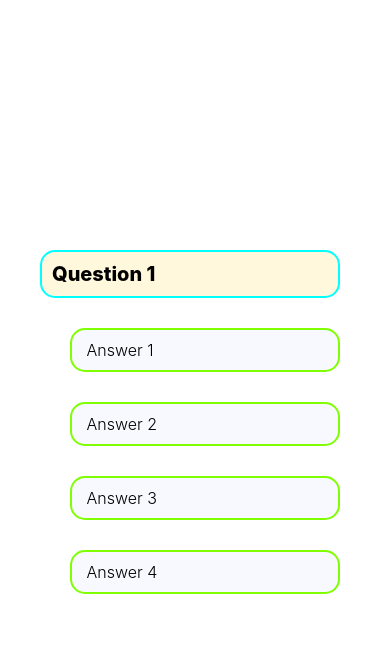
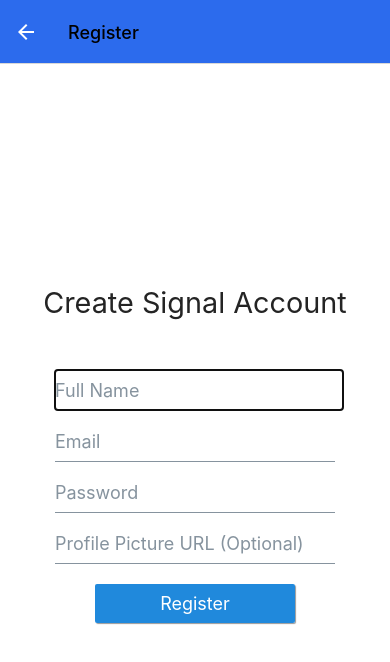
Before and after one commit to dunguyen-3112/Quiz-app, a React Native app: screen /Register in a window 390 px wide. Shown: the top 662 px of the page. Built offline with nearby package versions, Linux system fonts and the light colour scheme; no server answers.

Commit message:
code login and signup

```diff
--- a/App.js
+++ b/App.js
@@ -1,18 +1,26 @@
-import { StatusBar } from 'expo-status-bar';
-import { StyleSheet, Text, View,SafeAreaView,ScrollView } from 'react-native';
-import Question from './components/Question';
-import {fakeData} from './data/fakeData'
-export default function App() {
+import { StyleSheet,View,Text } from 'react-native';
+import { NavigationContainer } from '@react-navigation/native';
+import LoginScreen from './components/LoginScreen';
+import { createNativeStackNavigator } from '@react-navigation/native-stack';
+import RegisterScreen from './components/RegisterScreen';
+import HomeScreen from './components/HomeScreen'
+
+const Stack = createNativeStackNavigator()
+const globalScreenOptions = {
+  headerStyle:{backgroundColor:'#2C6BED'},
+  headerTitleStyle:{color:'while'},
+  headerTintColor:'white'
+}
+export default function Anpmpp() {
   return (
-    <View style={styles.container}>
-      <StatusBar style='light'/>
-      <SafeAreaView>
-        <ScrollView>
-        <Question text='Question 1' answer={{}}/>
-        </ScrollView>
-      </SafeAreaView>
-      <StatusBar style="auto" />
-    </View>
+   <NavigationContainer>
+     <Stack.Navigator screenOptions={globalScreenOptions}>
+       <Stack.Screen name='Login' component={LoginScreen}/>
+       <Stack.Screen name='Register' component={RegisterScreen} />
+       <Stack.Screen name='Home' component={HomeScreen} />
+     </Stack.Navigator>
+   </NavigationContainer>
+
   );
 }
 
--- /dev/null
+++ b/components/HomeScreen.js
@@ -0,0 +1,41 @@
+import { StyleSheet, Text, View ,SafeAreaView,ScrollView,TouchableOpacity} from 'react-native'
+import React, { useLayoutEffect } from 'react'
+import { auth } from '../firebase'
+import { Avatar } from '@rneui/base'
+import Question from './Question'
+
+const HomeScreen = ({navigation}) => {
+  const signOutUser = ()=>{
+    auth
+        .signOut().then(()=>{
+          navigation.replace("Login")
+        })
+  }
+
+  useLayoutEffect(()=>{
+    navigation.setOptions({
+      title:"Signal",
+      headerStyle:{backgroundColor:'#fff'},
+      headerTitleStyle:{color:'#000'},
+      headerTintColor:"black",
+      headerLeft:()=>(
+        <View style={{marginLeft:20}}>
+          <TouchableOpacity onPress={signOutUser} activeOpacity={0.5}>
+            <Avatar rounded source={{uri:auth?.currentUser?.photoURL}}/>
+          </TouchableOpacity>
+        </View>
+      )
+    })
+  })
+  return (
+    <SafeAreaView>
+     <ScrollView>
+      <Question text='1. Em bao nhieu tuoi?'/>
+     </ScrollView>
+    </SafeAreaView>
+  )
+}
+
+export default HomeScreen
+
+const styles = StyleSheet.create({})
--- /dev/null
+++ b/components/LoginScreen.js
@@ -0,0 +1,80 @@
+import { StyleSheet, Text, View ,KeyboardAvoidingView} from 'react-native'
+import React, { useState ,useEffect} from 'react'
+import { Button,Image, Input } from '@rneui/base'
+import { StatusBar } from 'expo-status-bar'
+import { auth } from '../firebase'
+
+
+const LoginScreen = ({navigation}) => {
+  const [email,setEmail] = useState('')
+  const [password,setPassword] = useState('')
+
+  useEffect(() => {
+    const unsubscribe = auth.onAuthStateChanged(user => {
+      if (user) {
+        navigation.replace("Home")
+      }
+    })
+    return unsubscribe
+  }, [])
+  const signIn = ()=>{
+    auth
+    .signInWithEmailAndPassword(email, password)
+    .catch(error => alert(error.message))
+  }
+  return (
+    <KeyboardAvoidingView behavior='padding' style={styles.container}>
+      <StatusBar style='light'/>
+          <Image source={{
+            uri:'https://i.pinimg.com/originals/d0/33/30/d0333051d24ff9adba8cc63b100016a9.png'
+          }}
+        style={{width:200,height:200}}
+        />
+        <View style={styles.inputContainer}>
+          <Input
+          placeholder='Email'
+          autoFocus type='email'
+          value={email}
+          onChangeText={text=>setEmail(text)}
+          />
+          <Input
+          placeholder='Password'
+          secureTextEntry
+          type='password'
+          value={password}
+          onChangeText={text=>setPassword(text)}
+          />
+        </View>
+          <Button
+            title='Login'
+            containerStyle={styles.button}
+            onPress={signIn}
+          />
+          <Button
+            title='Register'
+            type='outline'
+            containerStyle={styles.button}
+            onPress={()=>{navigation.navigate('Register')}}
+          />
+    </KeyboardAvoidingView>
+  )
+}
+
+export default LoginScreen
+
+const styles = StyleSheet.create({
+  container:{
+    flex:1,
+    alignItems:'center',
+    justifyContent:'center',
+    padding:10,
+    backgroundColor:'white'
+  },
+  inputContainer:{
+    width:300,
+  },
+  button:{
+    width:200,
+    marginTop:10,
+  }
+})
--- /dev/null
+++ b/components/RegisterScreen.js
@@ -0,0 +1,95 @@
+import { StyleSheet, View,KeyboardAvoidingView } from 'react-native'
+import React,{useLayoutEffect, useState} from 'react'
+import { StatusBar } from 'expo-status-bar'
+import { Button,Image, Input ,Text} from '@rneui/base'
+import { auth } from '../firebase'
+
+
+
+const RegisterScreen = ({navigation}) => {
+    const [name,setName] = useState('')
+    const [email,setEmail] = useState('')
+    const [password,setPassword] = useState('')
+    const [imageUrl,setImageUrl] = useState('')
+    const register = ()=>{
+      auth
+      .createUserWithEmailAndPassword(email, password)
+      .then(authUser => {
+        authUser.user.updateProfile({
+          displayName:name,
+          photoURL:imageUrl ||
+          'https://media.istockphoto.com/vectors/hipster-man-vector-avatar-vector-id1072484204?k=20&m=1072484204&s=612x612&w=0&h=EaokStoQuejKpBB-xWiOf3KHdF-riHRxEoLGRphccxk='
+        })
+      })
+      .catch(error => alert(error.message))
+    };
+
+    useLayoutEffect(()=>{
+      navigation.setOptions({
+        headerTitle:'Register',
+        headerBackTitle:"fdfdf",
+      })
+    },[navigation])
+
+  return (
+    <KeyboardAvoidingView behavior='padding' style={styles.container}>
+      <StatusBar style='light'/>
+      <Text h3 style={{marginBottom:50}}>Create Signal Account</Text>
+      <View style={styles.inputContainer}>
+          <Input
+            placeholder='Full Name'
+            autoFocus
+            type='text'
+            value={name}
+            onChangeText={text => setName(text)}
+          />
+          <Input
+            placeholder='Email'
+            type='email'
+            value={email}
+            onChangeText={text => setEmail(text)}
+          />
+          <Input
+            placeholder='Password'
+            type='password'
+            secureTextEntry
+            value={password}
+            onChangeText={text => setPassword(text)}
+          />
+          <Input
+            placeholder='Profile Picture URL (Optional)'
+            type='text'
+            value={imageUrl}
+            onChangeText={text => setImageUrl(text)}
+            onSubmitEditing={register}
+          />
+      </View>
+      <Button
+        onPress={register}
+        title='Register'
+        raised
+        containerStyle={styles.button}
+      />
+    </KeyboardAvoidingView>
+  )
+}
+
+export default RegisterScreen
+
+const styles = StyleSheet.create({
+    container:{
+        flex:1,
+        alignItems:'center',
+        justifyContent:'center',
+        padding:10,
+        backgroundColor:'white'
+    },
+    inputContainer:{
+        width:300,
+
+    },
+    button:{
+        width:200,
+        marginTop:10
+    }
+})
--- /dev/null
+++ b/firebase.js
@@ -0,0 +1,27 @@
+
+// Import the functions you need from the SDKs you need
+import * as firebase from "firebase";
+// TODO: Add SDKs for Firebase products that you want to use
+// https://firebase.google.com/docs/web/setup#available-libraries
+
+// Your web app's Firebase configuration
+const firebaseConfig = {
+  apiKey: "AIzaSyDHvq-qnhgTzdZ-DHR6IPyHMf3LT4KlE6k",
+  authDomain: "quiz-app-d3c3b.firebaseapp.com",
+  projectId: "quiz-app-d3c3b",
+  storageBucket: "quiz-app-d3c3b.appspot.com",
+  messagingSenderId: "1005356848772",
+  appId: "1:1005356848772:web:f201c0223a3e6c4495d4d1"
+};
+
+// Initialize Firebase
+let app;
+if (firebase.apps.length === 0) {
+  app = firebase.initializeApp(firebaseConfig);
+} else {
+  app = firebase.app()
+}
+
+const auth = firebase.auth()
+
+export { auth };
```
Also changed, not shown: package.json (+9 -1 lines), 1 other file (tests, documents, lock files or other folders).
